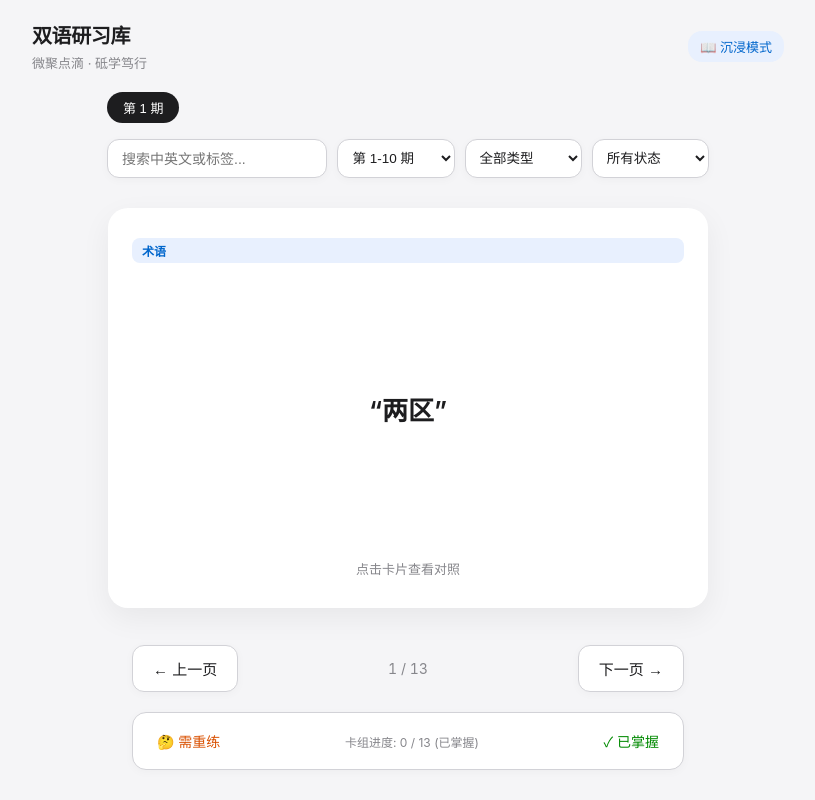
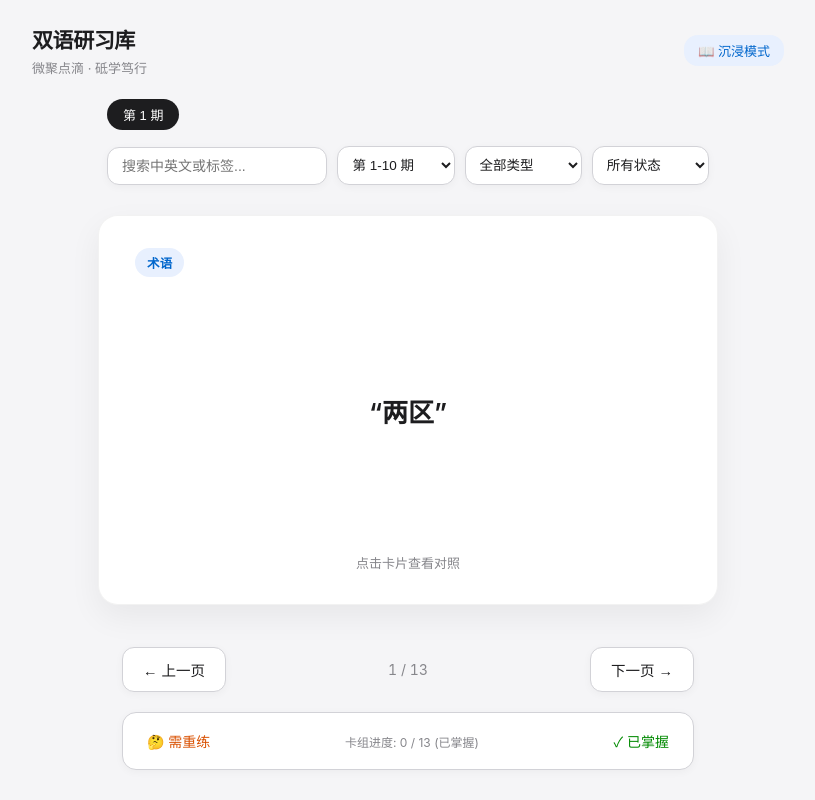
Before and after one commit to GuoKyle/Financial-English-Learning-Cards, a plain HTML site: page index.html in a window 1280 px wide. Shown: the whole page, without its empty margins (232-1047 px from the left). Drawn offline with Linux system fonts and the light colour scheme.

Commit message:
anthoer revision!

```diff
--- a/index.html
+++ b/index.html
@@ -15,11 +15,11 @@
   --accent-blue: #0066cc;
   --accent-light: #e8f0fe;
   --border-color: #d2d2d7;
-  --shadow-sm: 0 2px 10px rgba(0,0,0,0.03);
-  --shadow-md: 0 10px 30px rgba(0,0,0,0.06);
+  --shadow-sm: 0 2px 8px rgba(0,0,0,0.04);
+  --shadow-md: 0 12px 32px rgba(0,0,0,0.06);
 }
 
-/* 锁定微信大字号缩放，防止手机排版错乱 */
+/* 锁定微信大字号缩放，防止排版错乱 */
 html, body {
   -webkit-text-size-adjust: 100% !important;
   text-size-adjust: 100% !important;
@@ -38,7 +38,7 @@ body {
 
 /* 顶部标题区 */
 header {
-  padding: 20px 24px 10px;
+  padding: 24px 24px 12px;
   display: flex;
   justify-content: space-between;
   align-items: center;
@@ -46,10 +46,10 @@ header {
   margin: 0 auto;
   width: 100%;
 }
-.title-area h1 { margin: 0; font-size: 20px; font-weight: 600; letter-spacing: -0.02em; }
+.title-area h1 { margin: 0; font-size: 21px; font-weight: 600; letter-spacing: -0.02em; }
 .title-area p { margin: 4px 0 0; font-size: 13px; color: var(--text-secondary); }
 
-/* 工具栏响应式布局 (兼容电脑与手机) */
+/* 工具栏响应式布局 */
 .toolbar {
   max-width: 650px;
   margin: 10px auto 20px;
@@ -85,11 +85,11 @@ header {
 .search-row {
   display: flex;
   gap: 10px;
-  flex-wrap: wrap;
+  align-items: center;
 }
 .search-input {
   flex: 2;
-  min-width: 180px;
+  min-width: 160px;
   border: 1px solid var(--border-color);
   border-radius: 12px;
   padding: 10px 14px;
@@ -97,11 +97,12 @@ header {
   background: var(--card-bg);
   outline: none;
   box-shadow: var(--shadow-sm);
+  transition: border-color 0.2s;
 }
 .search-input:focus { border-color: var(--accent-blue); }
 .type-select {
   flex: 1;
-  min-width: 110px;
+  min-width: 100px;
   border: 1px solid var(--border-color);
   border-radius: 12px;
   padding: 10px 10px;
@@ -126,30 +127,36 @@ main {
 
 .card-wrapper {
   width: 100%;
-  max-width: 600px;
-  min-height: 400px;
+  max-width: 620px;
+  min-height: 380px;
   position: relative;
 }
+
+/* 标签样式修复：防止拉伸成全宽横条 */
 .tag {
-  display: inline-block;
+  display: inline-flex;
+  align-items: center;
+  align-self: flex-start;
   background: var(--accent-light);
   color: var(--accent-blue);
-  padding: 4px 10px;
-  border-radius: 8px;
-  font-size: 12px;
+  padding: 5px 12px;
+  border-radius: 16px;
+  font-size: 12.5px;
   font-weight: 600;
-  margin-bottom: 16px;
+  letter-spacing: 0.01em;
+  margin-bottom: 12px;
 }
 
+/* 备注框美化 */
 .note-box {
-  background: #f9f9fb;
-  border-left: 3px solid #d2d2d7;
-  padding: 12px 16px;
-  border-radius: 0 8px 8px 0;
-  font-size: 15px;
+  background: #f4f4f7;
+  border-left: 3.5px solid var(--accent-blue);
+  padding: 14px 18px;
+  border-radius: 0 10px 10px 0;
+  font-size: 14.5px;
   color: #2c2c2e;
-  margin-top: 16px;
-  line-height: 1.6;
+  margin-top: 20px;
+  line-height: 1.65;
 }
 
 .hint-text {
@@ -163,7 +170,7 @@ main {
 .play-btn {
   background: none;
   border: none;
-  font-size: 20px;
+  font-size: 19px;
   cursor: pointer;
   padding: 6px 10px;
   color: var(--accent-blue);
@@ -172,8 +179,8 @@ main {
   align-items: center;
   justify-content: center;
   transition: transform 0.1s, background-color 0.2s;
-  min-width: 44px;
-  min-height: 44px;
+  min-width: 40px;
+  min-height: 40px;
   touch-action: manipulation;
   -webkit-tap-highlight-color: transparent;
   user-select: none;
@@ -186,7 +193,7 @@ main {
 .speed-btn {
   background: #e8e8ed;
   border: none;
-  padding: 5px 10px;
+  padding: 5px 12px;
   border-radius: 12px;
   font-size: 12px;
   font-weight: 600;
@@ -202,13 +209,18 @@ main {
   background: var(--accent-light);
 }
 
-.header-row { display: flex; justify-content: space-between; align-items: flex-start; }
+.header-row {
+  display: flex;
+  justify-content: space-between;
+  align-items: center;
+  width: 100%;
+}
 
-/* --- Term Card (Flip) 电脑/手机双端高度锁定 --- */
+/* --- Term Card (Flip) 电脑与手机优化 --- */
 .term-container {
   perspective: 1400px;
   width: 100%;
-  height: 400px; /* 锁定固高，防止电脑端坍塌 */
+  height: 390px;
   cursor: pointer;
 }
 .term-inner {
@@ -224,8 +236,9 @@ main {
   inset: 0;
   background: var(--card-bg);
   border-radius: 20px;
+  border: 1px solid rgba(0,0,0,0.05);
   box-shadow: var(--shadow-md);
-  padding: 30px 24px;
+  padding: 32px 36px;
   display: flex;
   flex-direction: column;
   justify-content: space-between;
@@ -238,7 +251,7 @@ main {
 .term-text {
   font-size: 26px;
   font-weight: 600;
-  line-height: 1.4;
+  line-height: 1.45;
   color: var(--text-main);
   flex: 1;
   display: flex;
@@ -249,11 +262,11 @@ main {
 }
 .term-back .term-text {
   font-size: 20px;
-  font-weight: 500;
+  font-weight: 600;
   align-items: flex-start;
   justify-content: flex-start;
   text-align: left;
-  margin-top: 10px;
+  margin-top: 14px;
   flex: none;
 }
 
@@ -261,13 +274,14 @@ main {
 .sentence-container {
   background: var(--card-bg);
   border-radius: 20px;
+  border: 1px solid rgba(0,0,0,0.05);
   box-shadow: var(--shadow-md);
-  padding: 30px 24px;
+  padding: 32px 36px;
   display: flex;
   flex-direction: column;
   width: 100%;
-  min-height: 400px;
-  max-height: 65vh;
+  min-height: 390px;
+  max-height: 68vh;
   overflow-y: auto;
   cursor: pointer;
   transition: all 0.3s ease;
@@ -281,19 +295,19 @@ main {
 .sentence-divider {
   height: 1px;
   background: var(--border-color);
-  margin: 18px 0;
-  opacity: 0.5;
+  margin: 20px 0;
+  opacity: 0.4;
 }
 .sentence-back-text {
-  font-size: 17px;
-  line-height: 1.6;
-  color: #333336;
+  font-size: 17.5px;
+  line-height: 1.65;
+  color: #2c2c2e;
 }
 
 /* 控制与反馈区 */
 .bottom-area {
   width: 100%;
-  max-width: 600px;
+  max-width: 620px;
   margin: 0 auto 30px;
   padding: 0 24px;
 }
@@ -307,9 +321,9 @@ main {
   background: #ffffff;
   border: 1px solid var(--border-color);
   color: var(--text-main);
-  padding: 12px 20px;
+  padding: 11px 20px;
   border-radius: 12px;
-  font-size: 15px;
+  font-size: 14.5px;
   font-weight: 500;
   cursor: pointer;
   box-shadow: var(--shadow-sm);
@@ -339,14 +353,14 @@ main {
 .stats-text { font-size: 12px; color: var(--text-secondary); }
 
 @media(max-width: 600px) {
-  .term-face, .sentence-container { padding: 24px 18px; }
+  .term-face, .sentence-container { padding: 24px 20px; }
   .term-text { font-size: 22px; }
   .term-back .term-text { font-size: 18px; }
   .sentence-front { font-size: 17.5px; }
   .sentence-back-text { font-size: 16px; }
-  .search-row { flex-direction: column; }
+  .search-row { flex-direction: column; align-items: stretch; }
   .type-select { width: 100%; }
-  .note-box { font-size: 14.5px; padding: 12px 14px; }
+  .note-box { font-size: 14px; padding: 12px 14px; }
 }
 </style>
 </head>
@@ -357,7 +371,7 @@ main {
     <h1>双语研习库</h1>
     <p>微聚点滴 · 砥学笃行</p>
   </div>
-  <a href="index_planB.html" style="font-size:13px; color:var(--accent-blue); text-decoration:none; background:var(--accent-light); padding:6px 12px; border-radius:14px; font-weight:500;">📖 沉浸模式</a>
+  <a href="index_planB.html" style="font-size:13px; color:var(--accent-blue); text-decoration:none; background:var(--accent-light); padding:6px 14px; border-radius:14px; font-weight:500;">📖 沉浸模式</a>
 </header>
 
 <div class="toolbar">
@@ -409,7 +423,7 @@ main {
       <div id="sentence-back-wrapper" style="display: none;">
         <div class="sentence-divider"></div>
         <div class="header-row" style="margin-bottom: 12px;">
-          <div style="font-size: 12px; color: var(--text-secondary); font-weight: 600;">REFERENCE</div>
+          <div style="font-size: 12px; color: var(--text-secondary); font-weight: 600; letter-spacing: 0.05em;">REFERENCE</div>
           <div style="display: flex; align-items: center; gap: 6px;">
             <button class="speed-btn speed-toggle-btn">1.0x</button>
             <button class="play-btn" id="play-sentence-back" title="朗读英文">🔊</button>
@@ -464,15 +478,51 @@ if (typeof WeixinJSBridge === 'object' && typeof WeixinJSBridge.invoke === 'func
   document.addEventListener("WeixinJSBridgeReady", function () { globalAudio.load(); }, false);
 }
 
-function playCardAudio(card) {
+function updatePlayBtns(isPlaying) {
+  const icon = isPlaying ? '⏸️' : '🔊';
+  const title = isPlaying ? '暂停' : '朗读英文';
+  $('play-term-back').textContent = icon;
+  $('play-term-back').title = title;
+  $('play-sentence-back').textContent = icon;
+  $('play-sentence-back').title = title;
+}
+
+function toggleCardAudio(card) {
   if (!card) return;
+
+  const fileName = currentSpeed === 'slow' ? `${card.id}_slow.mp3` : `${card.id}.mp3`;
+  const targetSrc = `audio/issue${card.issue}/${fileName}`;
+
+  if (globalAudio.src.endsWith(targetSrc) && !globalAudio.paused && !globalAudio.ended) {
+    globalAudio.pause();
+    updatePlayBtns(false);
+    return;
+  }
+
+  if (globalAudio.src.endsWith(targetSrc) && globalAudio.paused && globalAudio.currentTime > 0 && !globalAudio.ended) {
+    globalAudio.play().then(() => updatePlayBtns(true)).catch(err => console.error(err));
+    return;
+  }
+
   globalAudio.pause();
-  const fileName = currentSpeed === 'slow' ? `${card.id}_slow.mp3` : `${card.id}.mp3`;
-  globalAudio.src = `audio/issue${card.issue}/${fileName}`;
-  globalAudio.play().catch(err => {
+  globalAudio.src = targetSrc;
+  globalAudio.currentTime = 0;
+  globalAudio.play().then(() => {
+    updatePlayBtns(true);
+  }).catch(err => {
     console.error("音频播放失败", err);
+    updatePlayBtns(false);
   });
 }
+
+globalAudio.onended = () => {
+  globalAudio.currentTime = 0;
+  updatePlayBtns(false);
+};
+
+globalAudio.onpause = () => {
+  updatePlayBtns(false);
+};
 
 function updateSpeedBtns() {
   document.querySelectorAll('.speed-toggle-btn').forEach(btn => {
@@ -494,6 +544,7 @@ document.querySelectorAll('.speed-toggle-btn').forEach(btn => {
     e.stopPropagation();
     currentSpeed = currentSpeed === 'normal' ? 'slow' : 'normal';
     updateSpeedBtns();
+    if (pool.length) toggleCardAudio(pool[currentIdx]);
   };
 });
 
@@ -556,7 +607,7 @@ function renderTabsAndRanges() {
 }
 
 function buildPool() {
-  renderTabsAndRanges(); // 确保首先初始化和更新期数变量，解决 empty pool bug
+  renderTabsAndRanges();
 
   const query = $('search').value.trim().toLowerCase();
   const typeFilter = $('type-select').value;
@@ -580,6 +631,7 @@ function buildPool() {
 
 function renderCard() {
   globalAudio.pause();
+  updatePlayBtns(false);
 
   const knownCount = pool.filter(x => state.known.includes(x.id)).length;
   $('stat-known').textContent = `${knownCount} / ${pool.length} (已掌握)`;
@@ -646,12 +698,12 @@ $('sentence-view').onclick = () => {
 $('play-term-back').onclick = (e) => {
   e.preventDefault();
   e.stopPropagation();
-  if (pool.length) playCardAudio(pool[currentIdx]);
+  if (pool.length) toggleCardAudio(pool[currentIdx]);
 };
 $('play-sentence-back').onclick = (e) => {
   e.preventDefault();
   e.stopPropagation();
-  if (pool.length) playCardAudio(pool[currentIdx]);
+  if (pool.length) toggleCardAudio(pool[currentIdx]);
 };
 
 $('btn-prev').onclick = () => {
```
Also changed, not shown: index_planB.html (+99 -50 lines).
